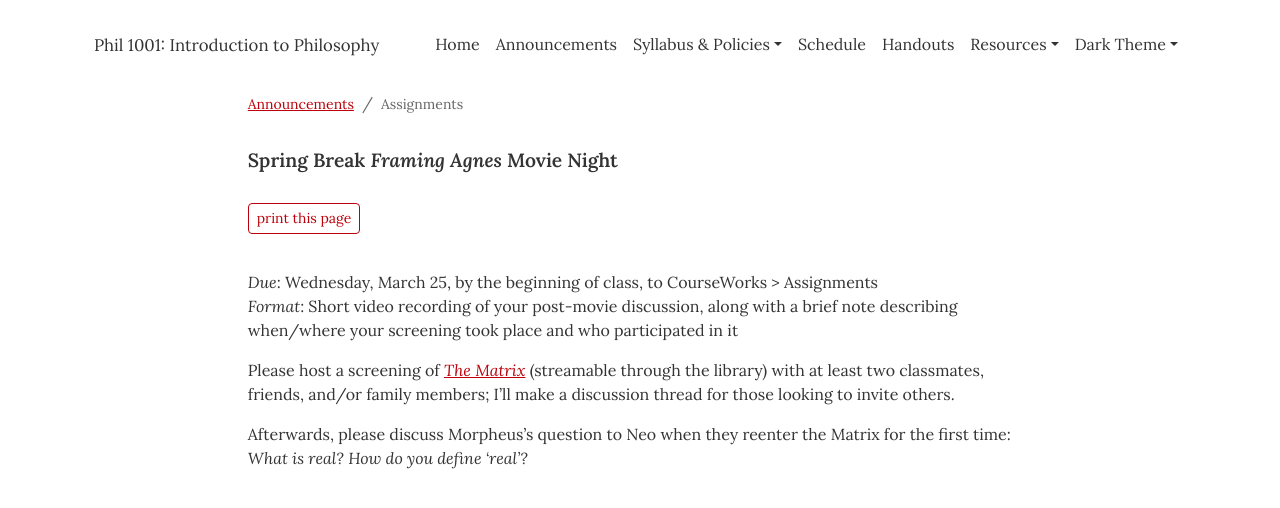
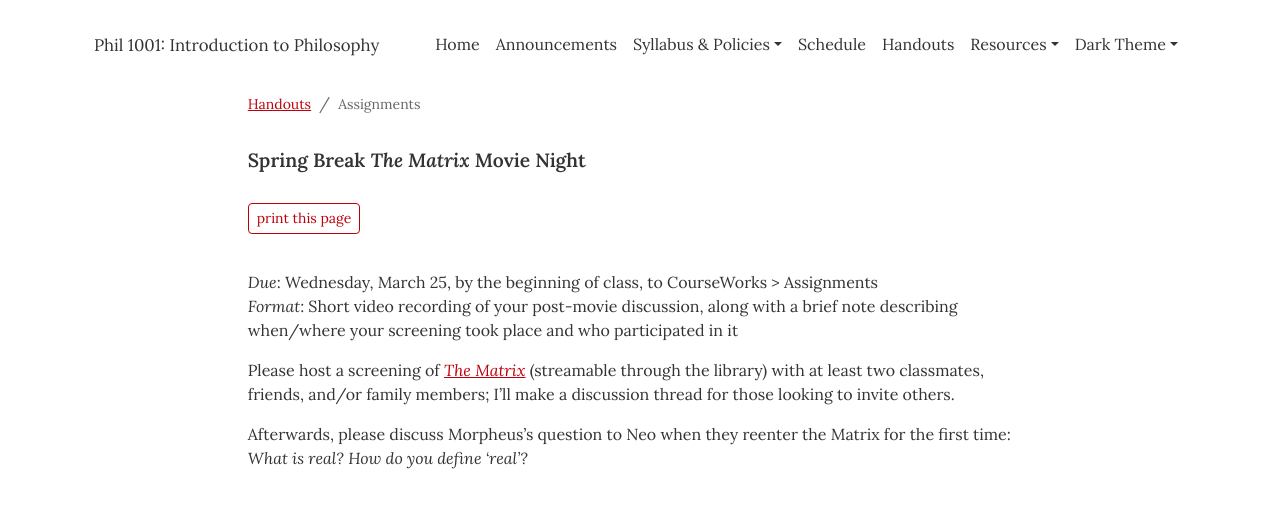
Before and after one commit to dingherself/intro, a Jekyll site: the page built from handouts/_posts/2026-03-23-the-matrix.md, in a window 1280 px wide. Shown: the top 508 px of the page. Built offline with Jekyll 4.4.1, drawn with Linux system fonts in a browser that asks for light colours.

Commit message:
wrong location

```diff
--- a/announcements/_posts/2026-03-23-the-matrix.md
+++ b/handouts/_posts/2026-03-23-the-matrix.md
@@ -1,6 +1,6 @@
 ---
 layout: post
-title: Spring Break <em>Framing Agnes</em> Movie Night
+title: Spring Break <em>The Matrix</em> Movie Night
 module: "Assignments"
 tag: nodate
 ---
```
